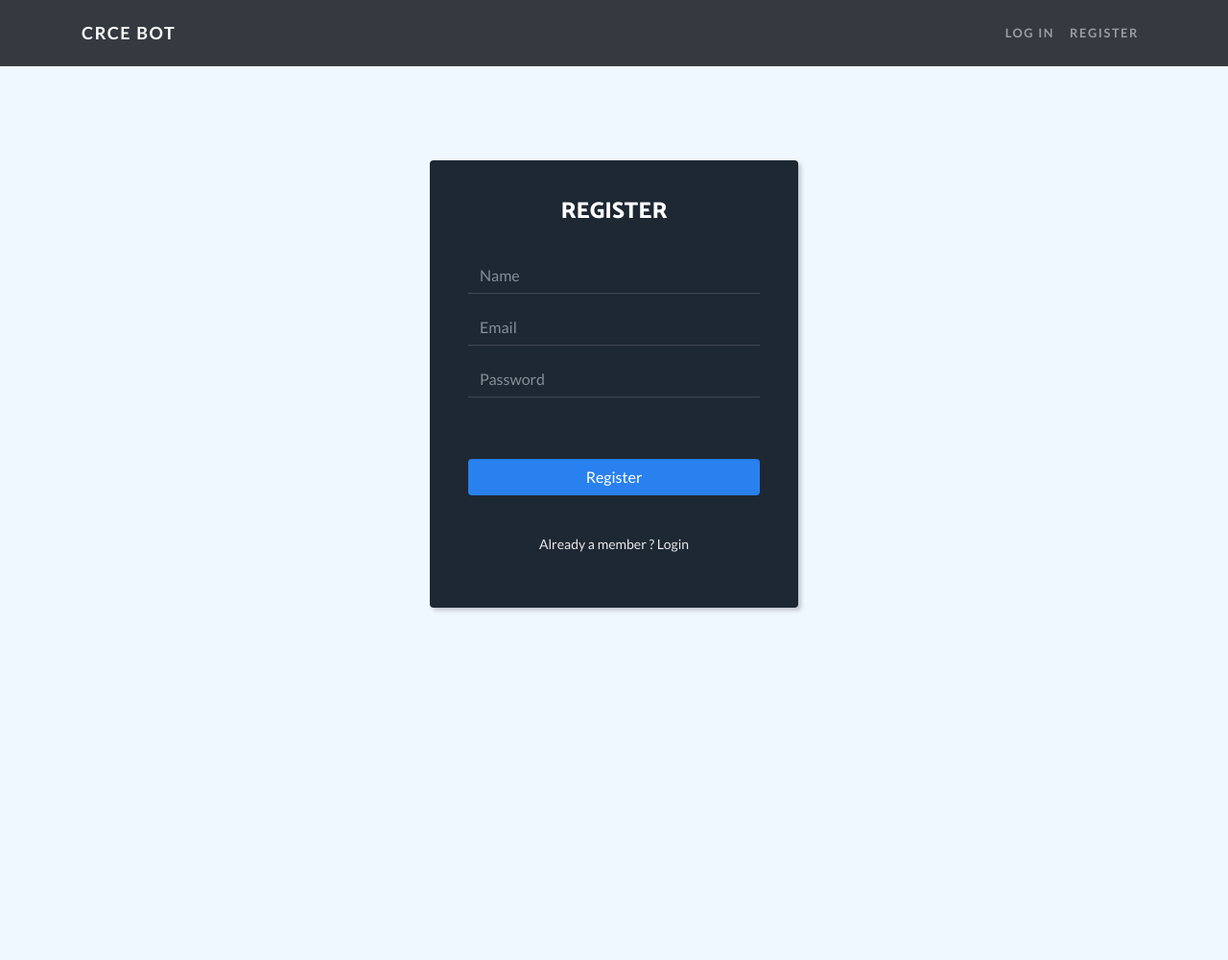
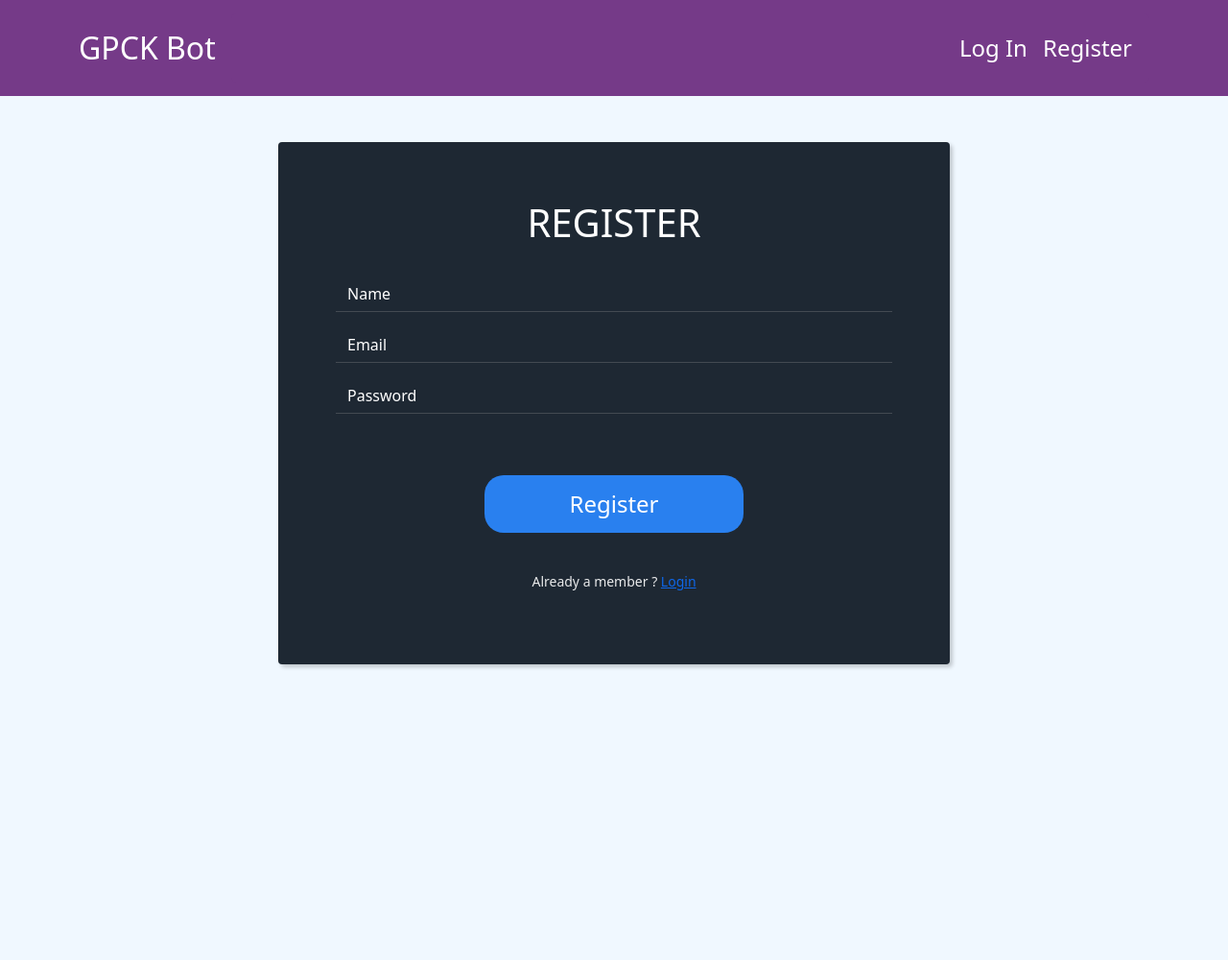
Before and after one commit to kashish-pawar/college-chatbot, a Flask app: page /register in a window 1280 px wide. Shown: the whole page at 96% size. Run offline with Flask 3, Linux system fonts and the light colour scheme; some libraries are stand-ins or nearby versions.

Commit message:
Update register.html

```diff
--- a/templates/register.html
+++ b/templates/register.html
@@ -6,22 +6,191 @@
     <meta name="viewport" content="width=device-width, initial-scale=1.0, shrink-to-fit=no">
     <title>Register</title>
     <link rel="icon" href="{{ url_for('static', filename='images/icon.png') }}" type="image" sizes="16x16">
-    <link rel="stylesheet" href="{{ url_for('static', filename='assets/bootstrap/css/bootstrap.min.css') }}">
+
     <link rel="stylesheet" href="https://fonts.googleapis.com/css?family=Catamaran:100,200,300,400,500,600,700,800,900">
     <link rel="stylesheet" href="https://fonts.googleapis.com/css?family=Lato:100,100i,300,300i,400,400i,700,700i,900,900i">
+
     <link rel="stylesheet" href="{{ url_for('static', filename='assets/fonts/ionicons.min.css') }}">
+
     <link rel="stylesheet" href="https://cdnjs.cloudflare.com/ajax/libs/animate.css/3.5.2/animate.min.css">
+
     <link rel="stylesheet" href="{{ url_for('static', filename='assets/css/Login-Form-Dark.css') }}">
+
+    <link href="https://cdn.jsdelivr.net/npm/bootstrap@5.3.3/dist/css/bootstrap.min.css" rel="stylesheet" integrity="sha384-QWTKZyjpPEjISv5WaRU9OFeRpok6YctnYmDr5pNlyT2bRjXh0JMhjY6hW+ALEwIH" crossorigin="anonymous">
+
+<style>
+input.form-control::placeholder {
+    color: white !important;
+    opacity: 1;
+}
+
+@media (max-width: 576px) {
+    .form-signup {
+        padding: 20px;
+    }
+    .form-signup h4 {
+        font-size: 1.5rem;
+    }
+    .form-signup .btn {
+        width: 100% !important;
+        margin-left: 0 !important;
+    }
+}
+
+@media (min-width: 577px) and (max-width: 768px) {
+    .form-signup {
+        padding: 30px;
+    }
+    .form-signup h4 {
+        font-size: 2rem;
+    }
+    .form-signup .btn {
+        width: 80%;
+        margin-left: 10% !important;
+    }
+}
+
+@media (min-width: 769px) {
+    .form-signup {
+        padding: 40px;
+    }
+    .form-signup h4 {
+        font-size: 2.5rem;
+    }
+}
+
+/* Centering the form */
+.login-dark form {
+    max-width: 700px;
+    max-height: 600px;
+    margin: 20px auto;
+    padding: 20px;
+}
+
+* reCAPTCHA adjustments */
+        .g-recaptcha {
+            margin: 20px auto;
+            display: flex;
+            justify-content: center;
+            transform-origin: 0 0;
+            -webkit-transform-origin: 0 0;
+        }
+
+        /* Navbar specific styles */
+        .navbar-custom {
+            height: 100px; /* Fixed height for the navbar */
+            background-color: #753a88 !important; /* Ensure background color */
+        }
+
+        /* Ensure navbar brand and links are visible and appropriately sized */
+        .navbar-brand, .nav-link {
+            color: white !important; /* Force white text */
+            font-size: 2rem; /* Default for larger screens */
+        }
+        .nav-link {
+            font-size: 1.5rem; /* Default for larger screens */
+        }
+
+
+        /* Navbar toggler icon specific fixes for Bootstrap 5 */
+        /* IMPORTANT: Add navbar-dark to your <nav> tag. It handles the white icon. */
+        .navbar-toggler {
+            border: none; /* Remove default border */
+            outline: none; /* Remove outline on focus */
+            /* Ensure the icon is visible by using navbar-dark on the nav tag */
+            /* Remove manual background-image if using navbar-dark */
+        }
+        .navbar-toggler:focus {
+            box-shadow: none; /* Remove focus box shadow */
+        }
+
+
+        /* Media Queries for Navbar and other elements */
+
+        /* Small devices (phones, max-width 767.98px) */
+        @media (max-width: 767.98px){
+            .navbar-brand {
+                font-size: 1.5rem !important; /* Smaller brand text on small screens */
+            }
+            .nav-link {
+                font-size: 1.2rem !important; /* Smaller link text on small screens */
+                padding-left: 0.5rem !important; /* Adjust padding if needed */
+            }
+            /* Adjust collapsed menu spacing */
+            .navbar-collapse {
+                background-color: #753a88; /* Match navbar background for dropdown */
+                padding: 10px;
+                border-radius: 5px;
+            }
+            .navbar-nav {
+                width: 100%;
+                text-align: center;
+                margin-top: 10px; /* Space from brand/toggler */
+            }
+            .navbar-nav .nav-item {
+                margin-bottom: 5px;
+            }
+            .g-recaptcha {
+                transform: scale(0.77); /* Scale down reCAPTCHA for very small screens */
+                -webkit-transform: scale(0.77);
+            }
+        }
+@media (min-width: 768px) and (max-width: 991.98px) {
+     .navbar-collapse {
+                background-color: #753a88; /* Match navbar background for dropdown */
+                padding: 10px;
+                border-radius: 5px;
+            }
+            .navbar-brand {
+                font-size: 1.75rem !important;
+            }
+            .nav-link {
+                font-size: 1.35rem !important;
+            }
+            .g-recaptcha {
+                transform: scale(0.77); /* Scale down reCAPTCHA for very small screens */
+                -webkit-transform: scale(0.77);
+            }
+        }
+         /* Large devices (desktops, 992px and up) */
+        @media (min-width: 992px) {
+            /* These are defaults set above, but ensuring explicit values */
+             .navbar-collapse {
+                background-color: #753a88; /* Match navbar background for dropdown */
+                padding: 10px;
+                border-radius: 5px;
+            }
+            .navbar-brand {
+                font-size: 2rem !important;
+            }
+            .nav-link {
+                font-size: 1.5rem !important;
+            }
+            .g-recaptcha {
+                transform: scale(0.77); /* Scale down reCAPTCHA for very small screens */
+                -webkit-transform: scale(0.77);
+            }
+        }
+</style>
 
 </head>
 <body>
-    <nav class="navbar navbar-dark navbar-expand-lg fixed-top bg-dark navbar-custom">
+   <nav class="navbar navbar-expand-lg fixed-top navbar-custom navbar-dark">
         <div class="container">
-            <a class="navbar-brand" href="#" style="font-size: large;">CRCE Bot</a><button data-toggle="collapse" class="navbar-toggler" data-target="#navbarResponsive"><span class="navbar-toggler-icon"></span></button>
+            <a class="navbar-brand" href="#">GPCK Bot</a>
+
+            <button class="navbar-toggler" type="button" data-bs-toggle="collapse" data-bs-target="#navbarResponsive" aria-controls="navbarResponsive" aria-expanded="false" aria-label="Toggle navigation">
+                <span class="navbar-toggler-icon"></span>
+            </button>
+
             <div class="collapse navbar-collapse" id="navbarResponsive">
-                <ul class="navbar-nav ml-auto">
-                    <li class="nav-item"><a class="nav-link" href="/">Log In</a></li>
-                    <li class="nav-item"><a class="nav-link" href="/register">Register</a></li>
+                <ul class="navbar-nav ms-auto">
+                    <li class="nav-item">
+                        <a class="nav-link" href="/login">Log In</a>
+                    </li>
+                    <li class="nav-item">
+                        <a class="nav-link" href="/register">Register</a>
+                    </li>
                 </ul>
             </div>
         </div>
@@ -30,41 +199,38 @@
 
     <form action='/add_user' method='POST'>
 
-        <div class="form-signup">
-            <centre>
-                <h4 style="text-align: center;">REGISTER</h4>
-              </centre>
+       <div class="form-signup">
+    <div class="text-center">
+        <h4>REGISTER</h4>
+    </div>
               <br>
-            <div class="form-group">
+            <div class="form-group mb-3">
                 <input class="form-control" type="text" name="name" placeholder="Name" required>
             </div>
 
-            <div class="form-group">
+            <div class="form-group mb-3">
                 <input class="form-control" type="email" name="uemail" placeholder="Email" required>
             </div>
 
-            <div class="form-group">
-                <input class="form-control" type="password" name="upassword" placeholder="Password" pattern=".{8,}"   required title="8 characters minimum">
+            <div class="form-group mb-3">
+                <input class="form-control" type="password" name="upassword" placeholder="Password" pattern=".{8,}"  required title="8 characters minimum">
             </div>
 
             <br>
             {{recaptcha}}
             </br>
-            <div class="form-group">
-                <button class="btn btn-block" data-bss-hover-animate="pulse" type="submit" style="background-color: #2980ef; color: white">Register</button>
-            </div>
+           <div class="form-group mb-3 d-flex justify-content-center">
+    <button class="btn btn-block" data-bss-hover-animate="pulse" type="submit" style="background-color: #2980ef; color: white;height:60px;width:270px;border-radius:20px;font-size:1.5rem;">
+        Register
+    </button>
+</div>
+
             <br>
 
             <p class="forgot" >Already a member ? <a href='/'>Login</a></p>
         </div>
     </form>
-
-    <!-- Optional JavaScript -->
-    <!-- jQuery first, then Popper.js, then Bootstrap JS -->
-    <script src="https://cdn.jsdelivr.net/npm/bootstrap@5.0.0-beta2/dist/js/bootstrap.bundle.min.js" integrity="sha384-b5kHyXgcpbZJO/tY9Ul7kGkf1S0CWuKcCD38l8YkeH8z8QjE0GmW1gYU5S9FOnJ0" crossorigin="anonymous"></script>
-    <script src="https://code.jquery.com/jquery-3.2.1.slim.min.js" integrity="sha384-KJ3o2DKtIkvYIK3UENzmM7KCkRr/rE9/Qpg6aAZGJwFDMVNA/GpGFF93hXpG5KkN" crossorigin="anonymous"></script>
-    <script src="https://cdnjs.cloudflare.com/ajax/libs/popper.js/1.12.9/umd/popper.min.js" integrity="sha384-ApNbgh9B+Y1QKtv3Rn7W3mgPxhU9K/ScQsAP7hUibX39j7fakFPskvXusvfa0b4Q" crossorigin="anonymous"></script>
-    <script src="https://maxcdn.bootstrapcdn.com/bootstrap/4.0.0/js/bootstrap.min.js" integrity="sha384-JZR6Spejh4U02d8jOt6vLEHfe/JQGiRRSQQxSfFWpi1MquVdAyjUar5+76PVCmYl" crossorigin="anonymous"></script>
+ <script src="https://cdn.jsdelivr.net/npm/bootstrap@5.3.3/dist/js/bootstrap.bundle.min.js" integrity="sha384-YvpcrYf0tY3lHB60NNkmXc5s9fDVZLESaAA55NDzOxhy9GkcIdslK1eN7N6jIeHz" crossorigin="anonymous"></script>
 
   </body>
 </html>
```
